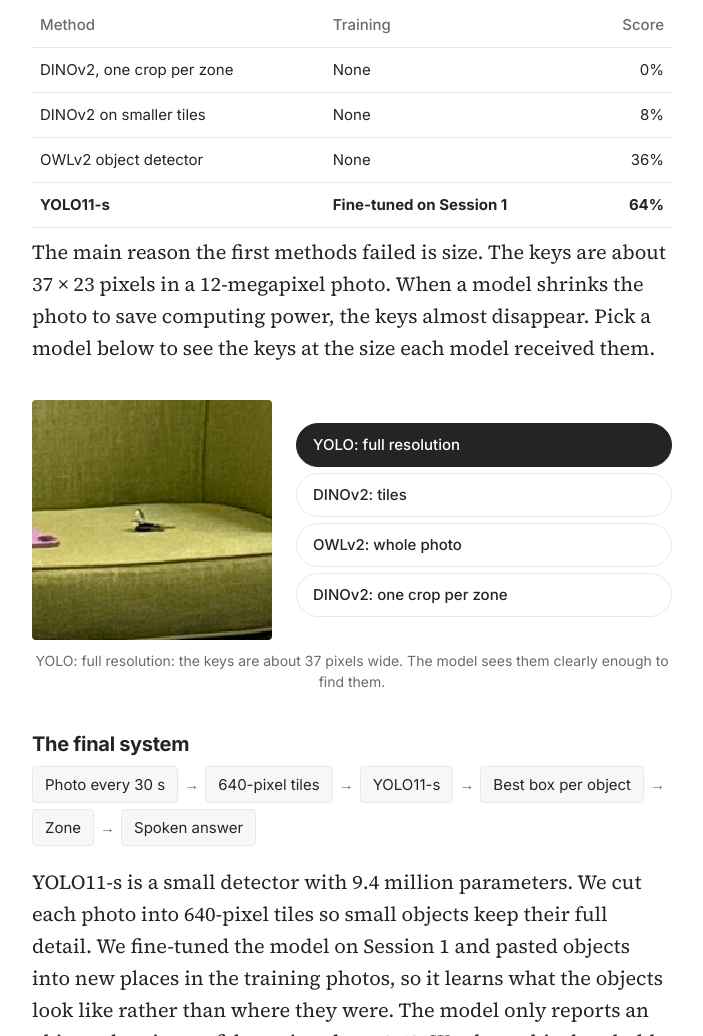
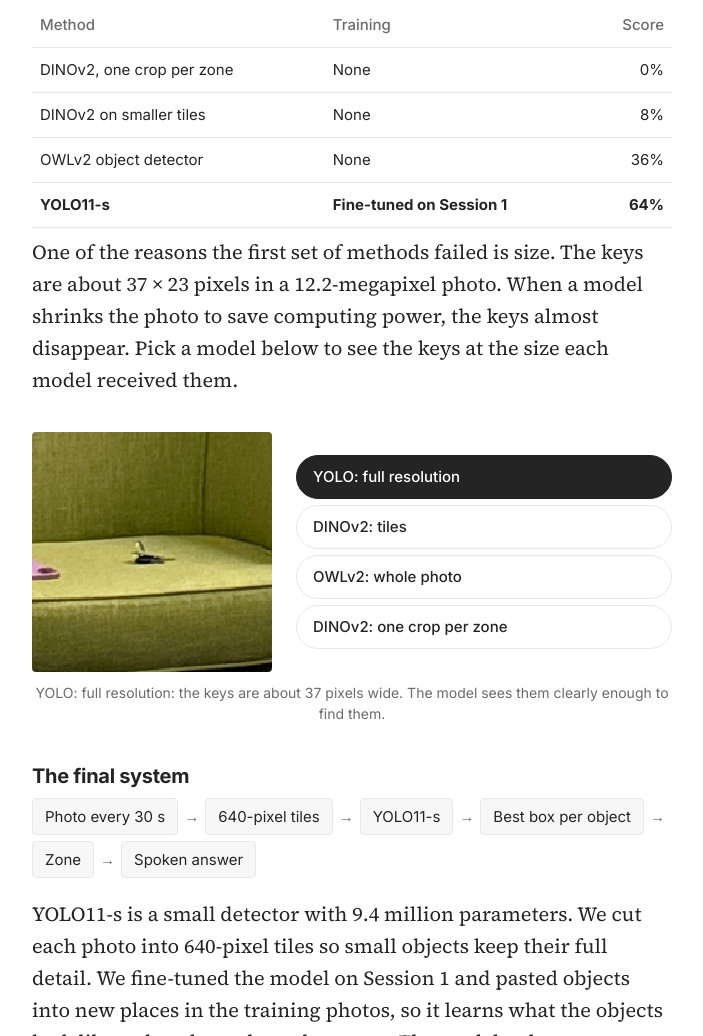
Before and after one commit to KhethiweDlamini/here_or_there_project, a plain HTML site: page index.html in a window 1280 px wide. Shown: the part 4039-5075 px from the top of the page, without its empty margins (288-991 px from the left). Drawn offline with Linux system fonts and the light colour scheme.

Commit message:
Update paragraph for clarity and detail

```diff
--- a/index.html
+++ b/index.html
@@ -135,7 +135,7 @@ footer{max-width:680px;margin:0 auto;padding:0 20px 60px;font:400 14px/1.5 Inter
 <tr><td>OWLv2 object detector</td><td>None</td><td class="n">36%</td></tr>
 <tr class="us"><td>YOLO11-s</td><td>Fine-tuned on Session 1</td><td class="n">64%</td></tr>
 </tbody></table>
-<p>The main reason the first methods failed is size. The keys are about 37 × 23 pixels in a 12-megapixel photo. When a model shrinks the photo to save computing power, the keys almost disappear. Pick a model below to see the keys at the size each model received them.</p>
+<p>One of the reasons the first set of methods failed is size. The keys are about 37 × 23 pixels in a 12.2-megapixel photo. When a model shrinks the photo to save computing power, the keys almost disappear. Pick a model below to see the keys at the size each model received them.</p>
 <figure>
 <div class="keys"><canvas id="keysCv" width="240" height="240" aria-label="The keys at the size each model receives them"></canvas><div class="seg" id="keysSeg"></div></div>
 <figcaption id="keysCap"></figcaption>
```
